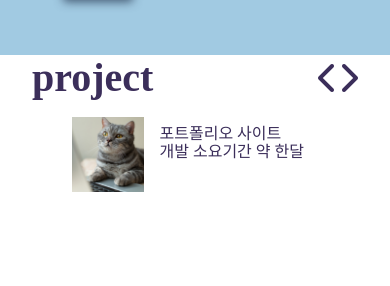
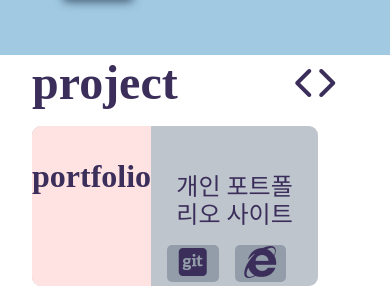
Before and after one commit to softBUD/portfolio, a plain HTML site: page index.html in a window 390 px wide. Shown: the part 931-1217 px from the top of the page. Before the commit the page ends 1139 px from the top, so only its background shows below. Drawn offline with nearby package versions, Linux system fonts and the light colour scheme; a web font is replaced by a local one.

Commit message:
0901 프로젝트 섹션 반응형작업

```diff
--- a/css/style.css
+++ b/css/style.css
@@ -1,6 +1,11 @@
 * {
     box-sizing: border-box;
 }
+
+*::after, *::before {
+  box-sizing: border-box;
+}
+
 body {
     margin: 0 auto;
     color: #3B2E5A;
@@ -146,13 +151,13 @@ a:active {
     width: 100%;
   }
   .website-title-container {
-    width: 100%;
+    width: 93%;
     display: flex;
     justify-content: space-between;
     align-items:center;
   }
   .website-title {
-    font-size: 2.5rem;
+    font-size: 3rem;
     font-weight: bold;
   }
   .arrow-container {
@@ -170,26 +175,77 @@ a:active {
   .project-list {
     display: flex;
     list-style: none;
+    margin: 0;
+    padding: 0;
   }
 
   .card-container {
-    width: 100%;
+    margin-top: 1rem;
+    margin-right: 2.5rem;
+    width: 45%;
+    height: 10rem;
     display: flex;
     flex-direction: row;
+    background-color: rgba(45, 64, 89, 0.3);
+    border-radius: 9px;
+    transition: 0.4s;
+  }
+  .card-container:hover {
+    transform: translate(0, -5px);
   }
 
-  .card-image {
-    width: 25%;
+  .card-name {
+    width: 50%;
+    height: 100%;
+    text-align: center;
+    background-color: #FFE3E3;
+    border-top-left-radius: 9px;
+    border-bottom-left-radius: 9px;
+  }
+
+  .card-name p {
+    margin: 0 auto;
+    line-height: 100px;
+    font-size: 2rem;
+    font-weight: bold;
   }
   .card-detail {
-    width:100%;
-    padding: 0.5rem 1rem 1rem 1rem;
+    display: flex;
+    flex-direction: column;
+    width:80%;
+    padding: 1rem;
+    font-size: 1rem;
+    margin-top: 2rem;
+  }
+  .card-detail-title {
+    font-size: 1.5rem;
+    text-align: center;
+  }
+
+  .card-link {
+    display: flex;
+    padding-top: 1rem;
+    justify-content: center;
+  }
+   .card-button {
+    margin-right: 1rem;
+    text-align: center;
+    font-size: 2rem;
+    cursor: pointer;
+    border-radius: 5px;
+    background-color: rgba(45, 64, 89, 0.3);
+    flex-basis: 100px;
+    color: #3B2E5A;
+  }
+  .card-button:hover {
+    background-color: #A1CAE2;
   }
 
   /* 화면 너비가 1200px보다 커질때 적용 */
   @media only screen and (min-width: 1200px) {
       .inner {
         max-width: 1200px;
+        overflow: hidden;
       }
   }
 
@@ -198,4 +254,10 @@ a:active {
       display: none;
     }
 
+    #card-first {
+      width: 100%;
+    }
+    #card-second {
+      display: none;
+    }
   }
--- a/index.html
+++ b/index.html
@@ -104,11 +104,24 @@
                     </div>
                 </div>
                 <ul class="project-list">
-                    <li class="card-container">
-                        <img class="card-image" src="img/project1.jpg" alt="">
+                    <li class="card-container" id="card-first">
+                        <div class="card-name"><p>portfolio</p></div>
                         <div class="card-detail">
-                            <div class="card-detail-title">포트폴리오 사이트</div>
-                            <div class="card-detail-desc">개발 소요기간 약 한달</div>
+                            <div class="card-detail-title">개인 포트폴리오 사이트</div>
+                            <div class="card-link">
+                                <div class="card-button"><i class="fab fa-git-square card-icon"></i></div>
+                                <div class="card-button"><i class="fab fa-internet-explorer card-icon"></i></div>
+                            </div>
+                        </div>
+                    </li>
+                    <li class="card-container" id="card-second">
+                        <div class="card-name"><p>portfolio</p></div>
+                        <div class="card-detail">
+                            <div class="card-detail-title">개인 포트폴리오 사이트</div>
+                            <div class="card-link">
+                                <div class="card-button"><i class="fab fa-git-square card-icon"></i></div>
+                                <div class="card-button"><i class="fab fa-internet-explorer card-icon"></i></div>
+                            </div>
                         </div>
                     </li>
                 </ul>
```
